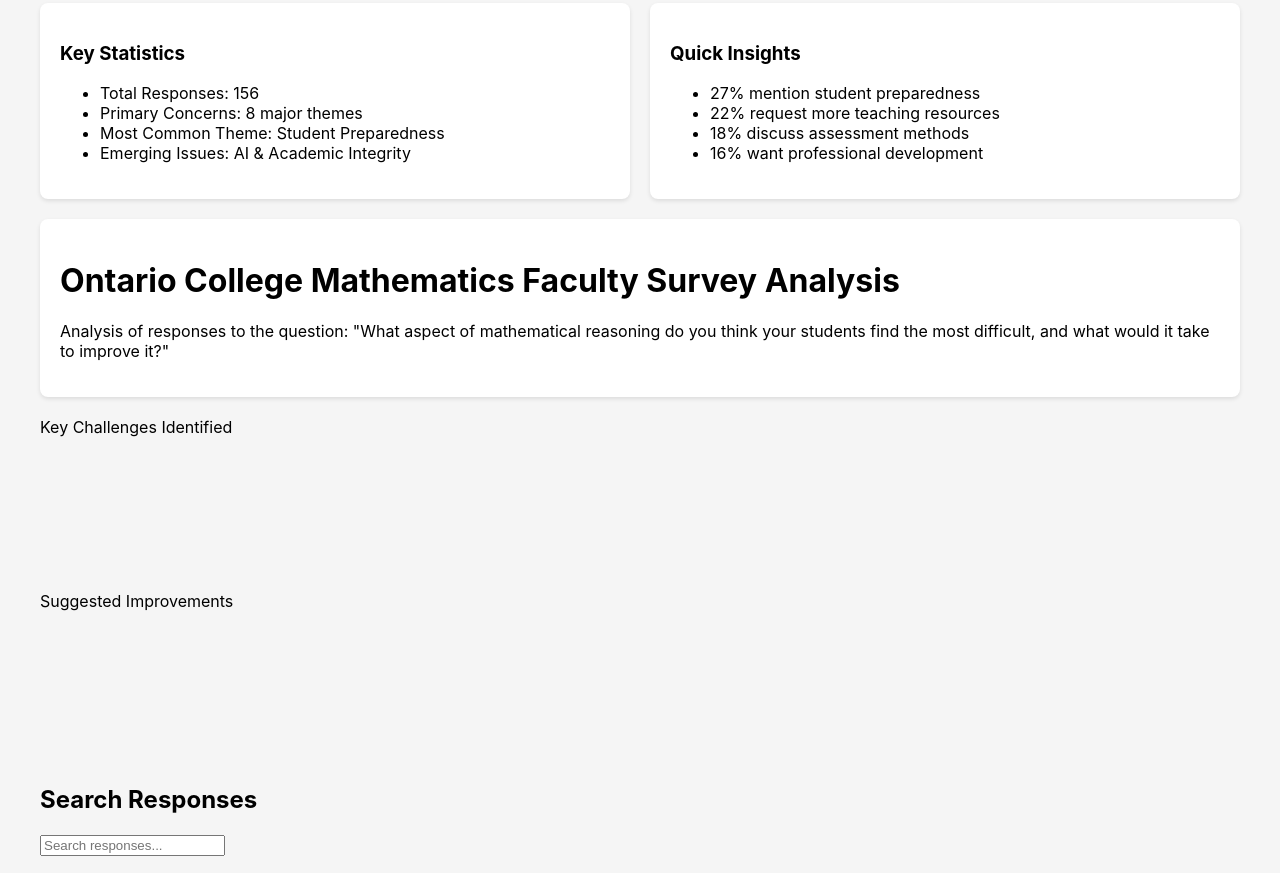
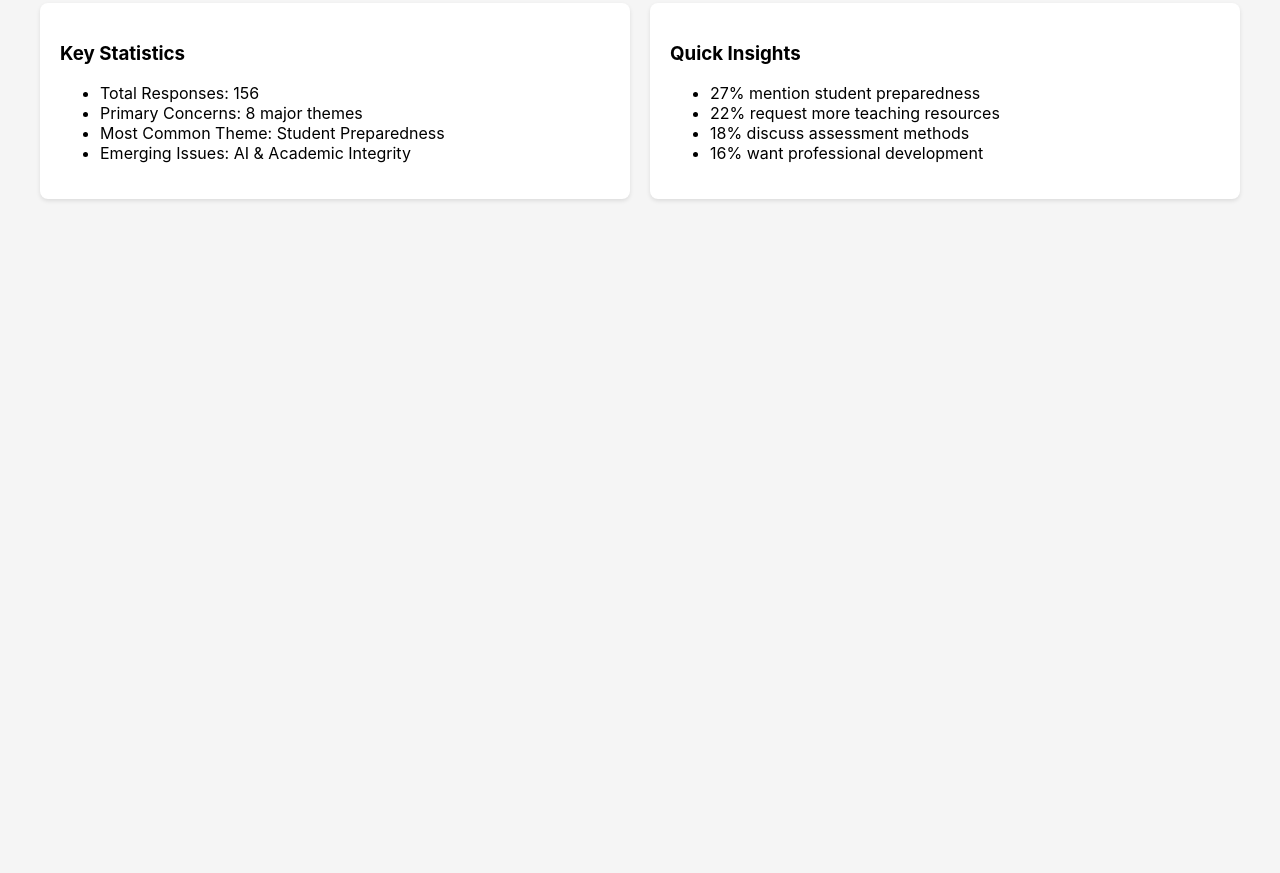
Before and after one commit to cmontgo/OCMC-research-2024, a plain HTML site: page index.html in a window 1280 px wide. Shown: the part 471-1344 px from the top of the page. After the commit the page ends 800 px from the top, so only its background shows below. Drawn offline with nearby package versions, Linux system fonts and the light colour scheme; a script that the page names is missing.

Commit message:
Update index.html

```diff
--- a/index.html
+++ b/index.html
@@ -190,9 +190,8 @@
                 </div>
             </div>
         </div>
-        <div class="container">
+         <div id="reasoning" class="tab-content" style="display: none;">
         <div class="header">
-            <h1>Ontario College Mathematics Faculty Survey Analysis</h1>
             <p class="description">Analysis of responses to the question: "What aspect of mathematical reasoning do you think your students find the most difficult, and what would it take to improve it?"</p>
         </div>
 
```
